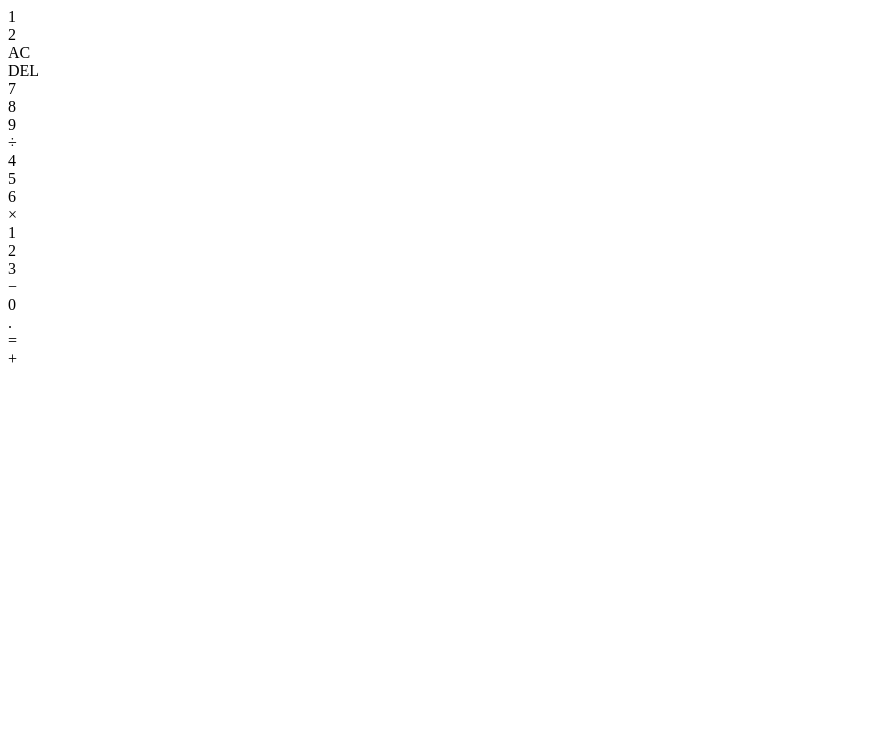
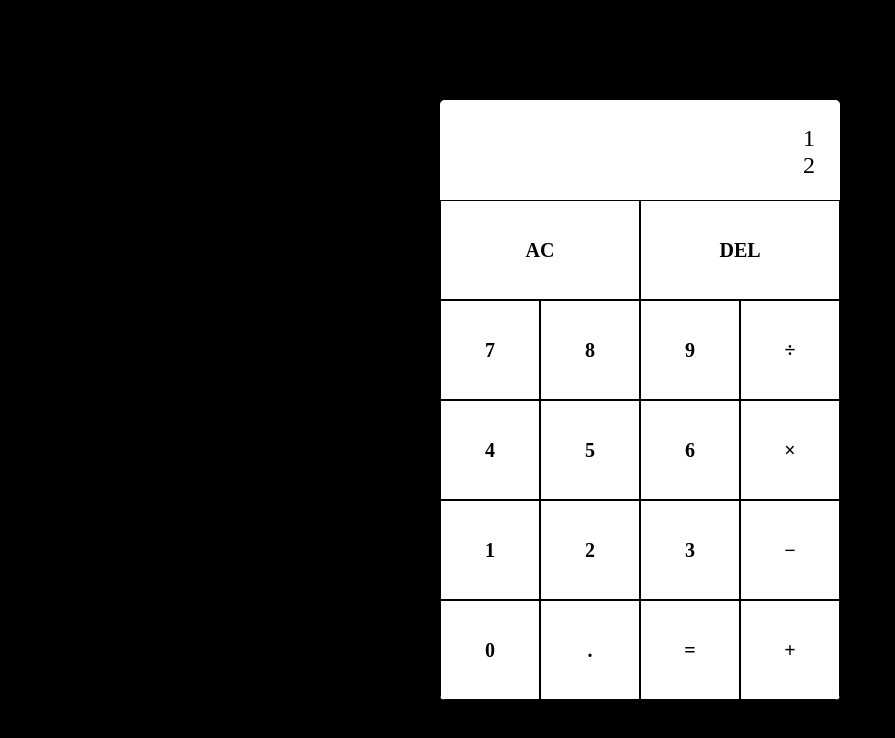
Before and after one commit to raymondhthou/calculator, a plain HTML site: page index.html in a window 1280 px wide. Shown: the whole page, without its empty margins (0-895 px from the left). Drawn offline with Linux system fonts and the light colour scheme.

Commit message:
html filed edited with CSS styling

```diff
--- a/index.html
+++ b/index.html
@@ -1,11 +1,13 @@
 <!DOCTYPE html>
 <html lang="en">
+
 <head>
     <meta charset="UTF-8">
     <meta name="viewport" content="width=device-width, initial-scale=1.0">
     <title>Calculator</title>
     <link rel="stylesheet" href="style.css">
 </head>
+
 <body>
     <section>
         <div class="container">
@@ -14,8 +16,9 @@
                     <div class="display_1">1</div>
                     <div class="display_2">2</div>
                 </div>
-                <div class="button clear_all">AC</div>
-                <div class="button delete">DEL</div>
+                <div class="keys">
+                    <div class="button clear_all" id="clear_all">AC</div>
+                    <div class="button delete" id="delete">DEL</div>
                     <div class="button">7</div>
                     <div class="button">8</div>
                     <div class="button">9</div>
@@ -34,7 +37,9 @@
                     <div class="button operator">&#43;</div>
                 </div>
             </div>
+        </div>
     </section>
     <script src="script.js"></script>
 </body>
+
 </html>
--- a/style.css
+++ b/style.css
@@ -0,0 +1,59 @@
+* {
+    margin: 0;
+    padding: 0;
+    box-sizing: border-box;
+}
+
+section {
+    min-height: 100vh;
+    width: 100%;
+    display: flex;
+    justify-content: center;
+    align-items: center;
+    background-color: black;
+}
+
+.container {
+    background-color: lightgrey;
+    width: 90%;
+    max-width: 400px;
+    overflow: hidden;
+    border-radius: 5px;
+}
+
+.display {
+    height: 100px;
+    width: 100%;
+    background-color: white;
+    padding: 25px;
+    font-size: 1.5rem;
+    position: relative;
+    text-align: right;
+}
+
+.keys {
+    display: grid;
+    grid-template: repeat(4, 1fr) / repeat(4, 1fr);
+    color: black;
+}
+
+.button {
+    display: inline-block;
+    height: 100px;
+    width: 100%;
+    display: flex;
+    justify-content: center;
+    align-items: center;
+    border: 0.5px solid black;
+    font-size: 20px;
+    font-weight: 600;
+    background-color: white;
+}
+
+#clear_all {
+    grid-column: 1/3;
+}
+
+#delete {
+    grid-column: 3/5;
+}
```
Lines whose indentation alone changed are shown as unchanged.
